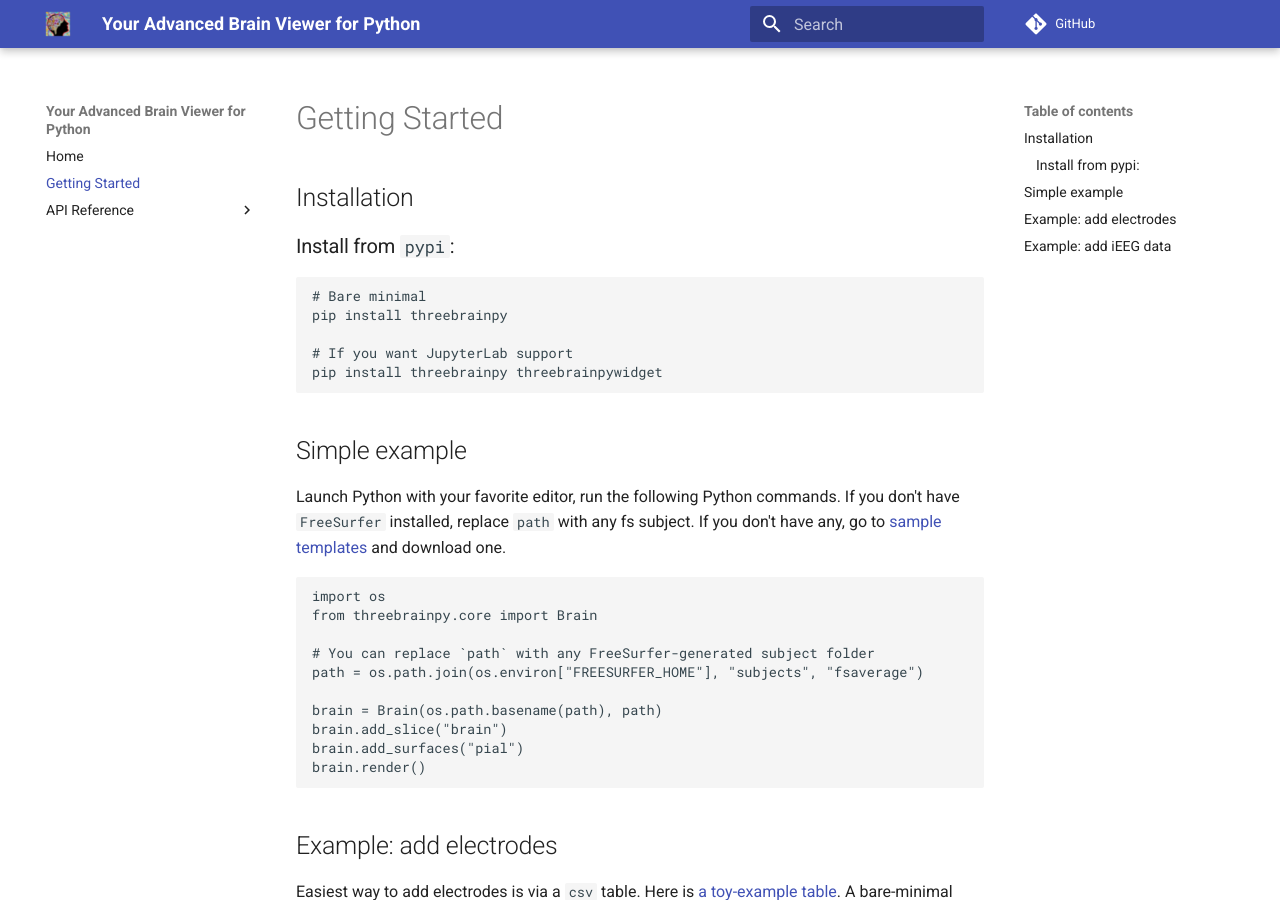
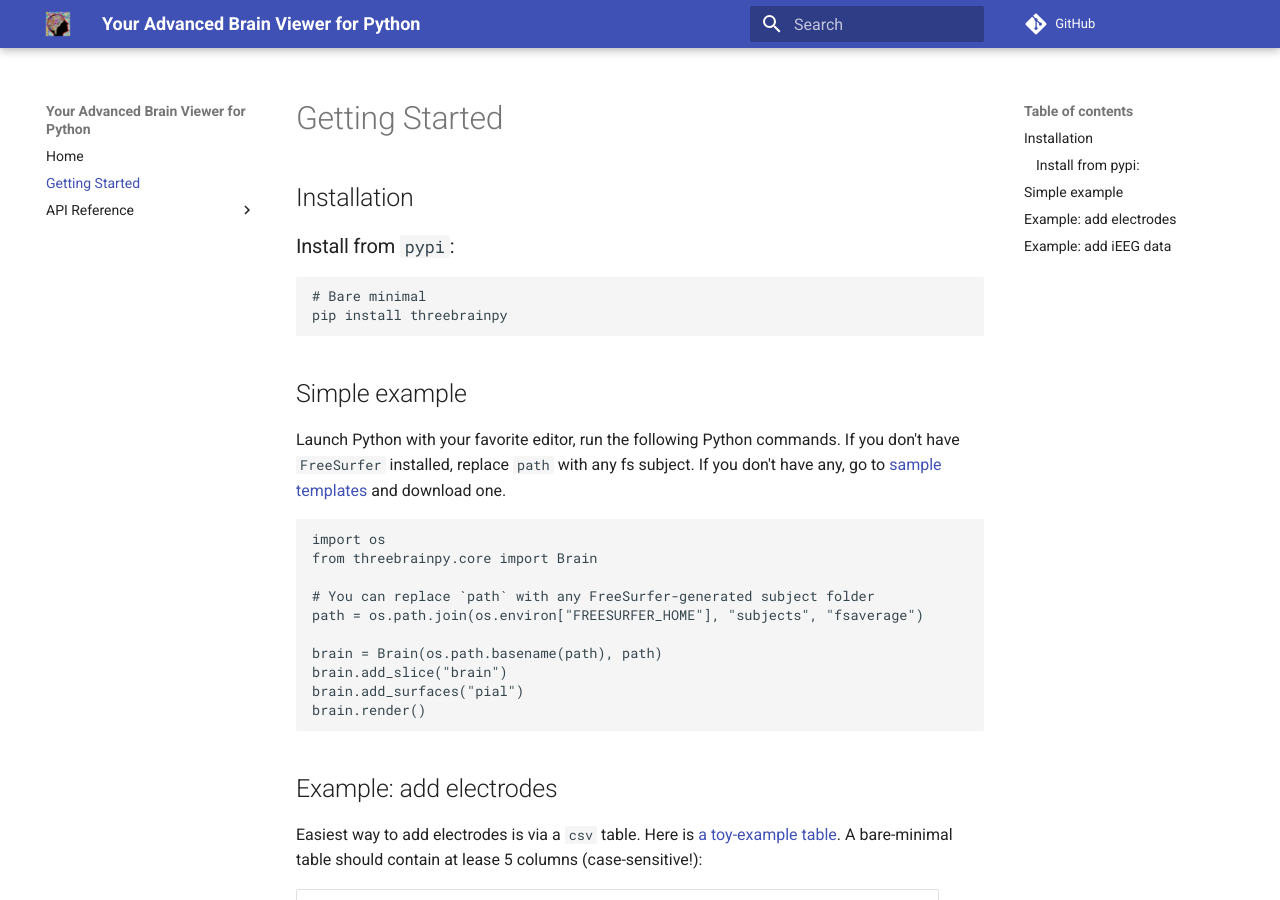
Before and after one commit to dipterix/threeBrainPy, an MkDocs documentation site: the page built from docs/getting-started.md, in a window 1280 px wide and 900 px high. Built offline with MkDocs 1.6.1 and Material for MkDocs 9.7.7, drawn with Linux system fonts in a browser that asks for light colours; comment, search, counter and statistics services are not loaded.

````diff
--- a/docs/getting-started.md
+++ b/docs/getting-started.md
@@ -5,9 +5,6 @@
 ```sh
 # Bare minimal
 pip install threebrainpy
-
-# If you want JupyterLab support
-pip install threebrainpy threebrainpywidget
 ```
 
 ## Simple example
````
Also changed, not shown: README.md (+0 -3 lines).
